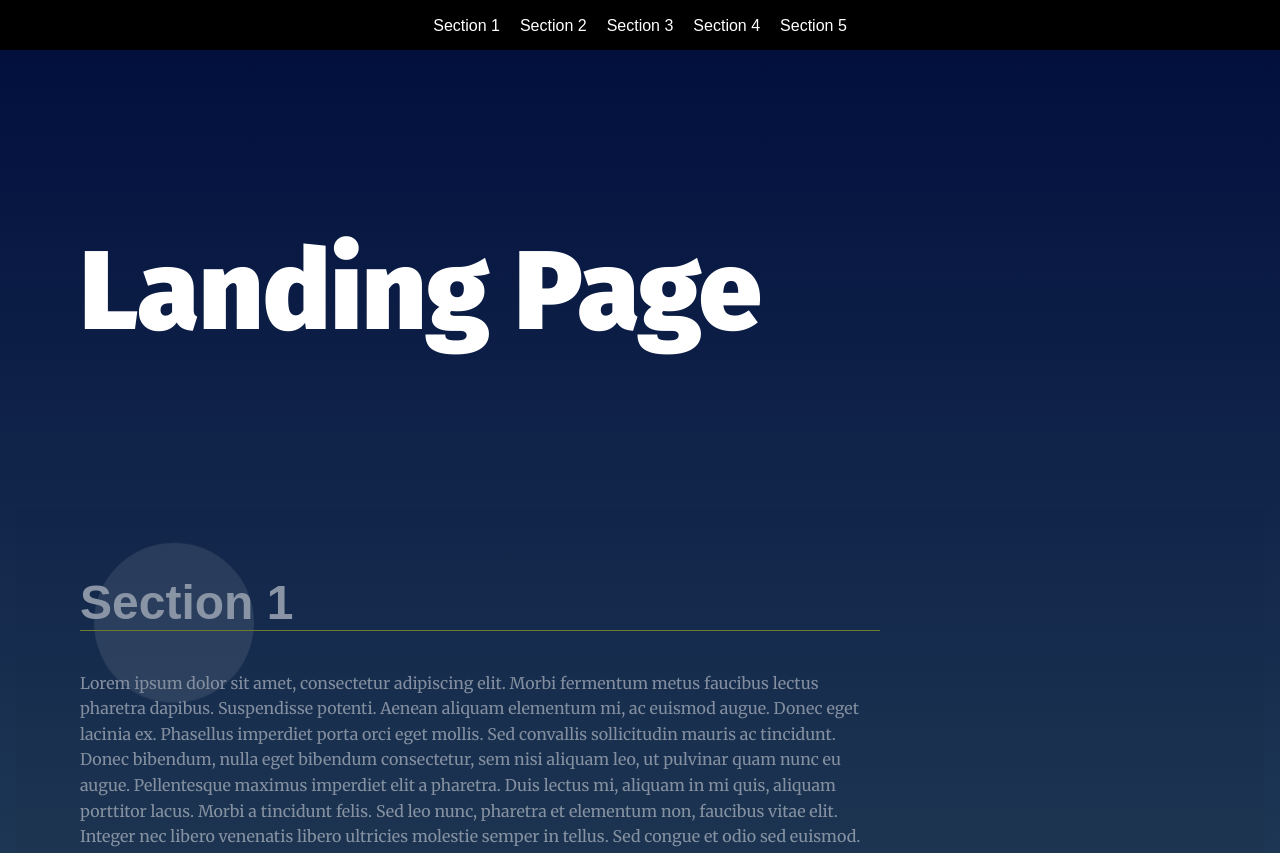
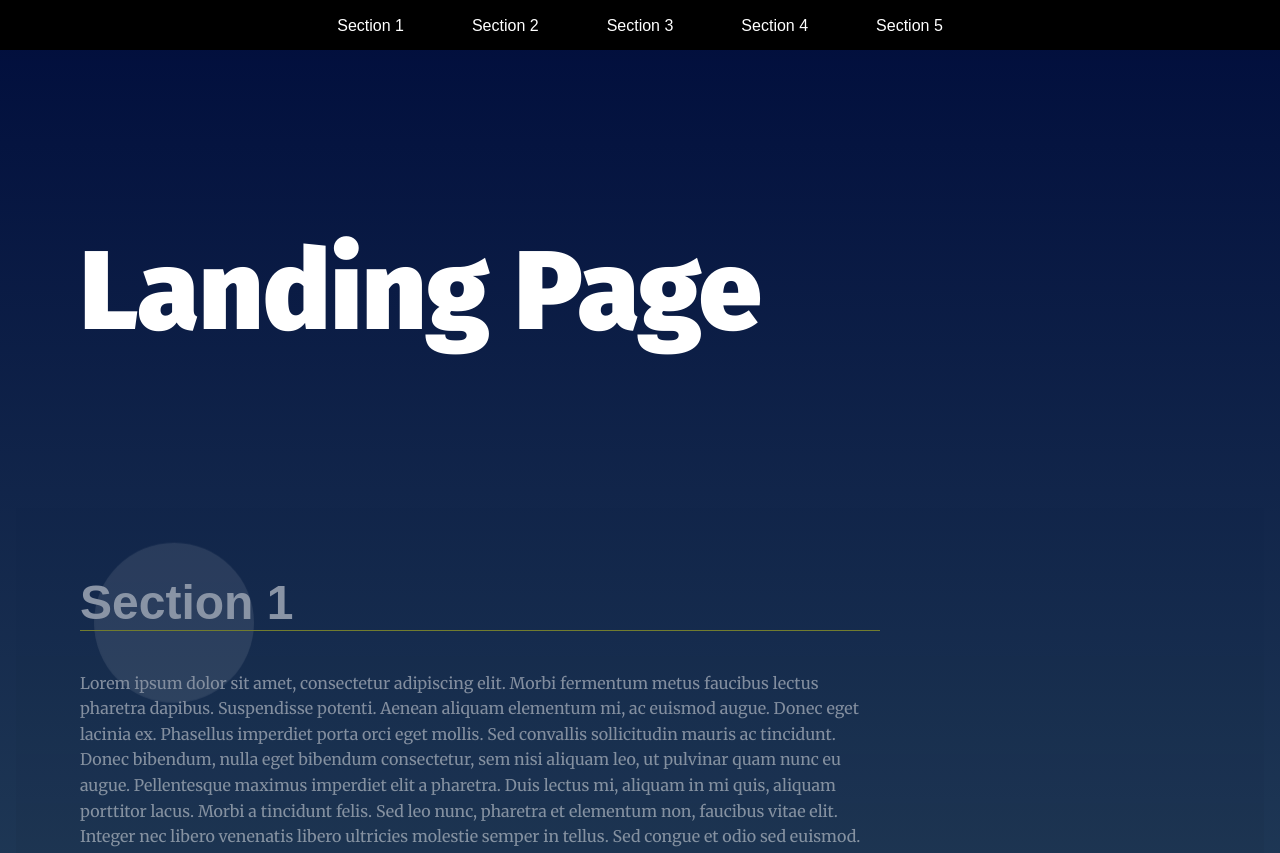
Before and after one commit to lifeexamined/landing-page, a plain HTML site: page index.html in a window 1280 px wide. Shown: the top 853 px of the page. Drawn offline with Linux system fonts and the light colour scheme.

Commit message:
Push to master

```diff
--- a/css/styles.css
+++ b/css/styles.css
@@ -121,11 +121,11 @@ section {
 .navbar__menu ul {
   padding-left: 0;
   margin: 0;
-  text-align: right;
 }
 
 .navbar__menu li {
   display: inline-block;
+  padding: 0 24px;
 }
 
 .navbar__menu .menu__link {
```
